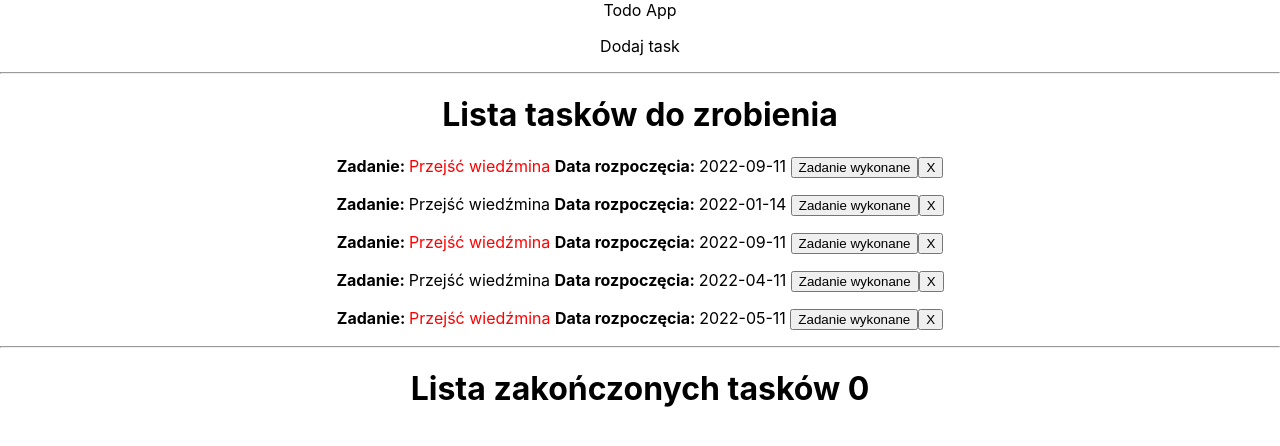
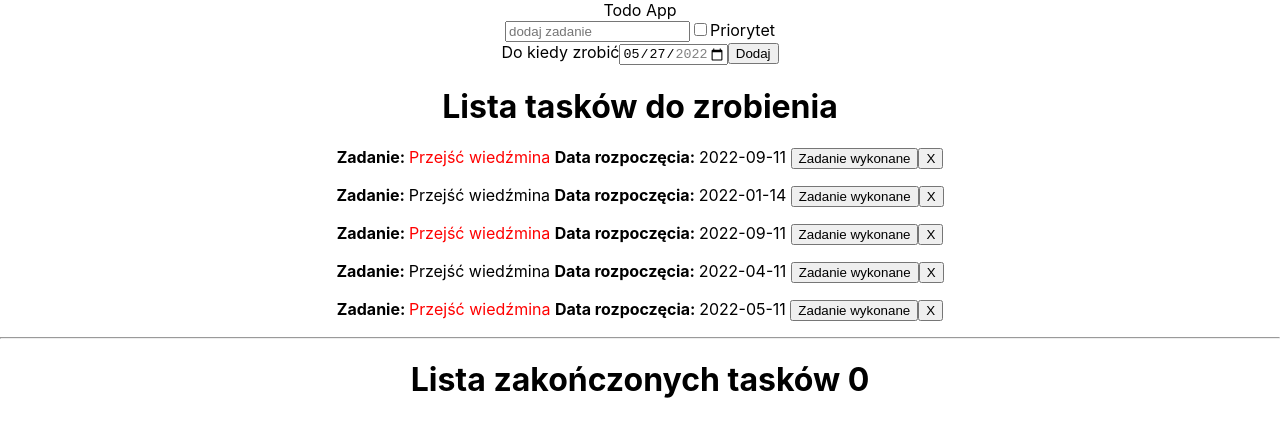
Before and after one commit to hugobosy/todo-react, a React (Create React App) app: page / in a window 1280 px wide. Shown: the top 446 px of the page. Built offline with nearby package versions, Linux system fonts and the light colour scheme.

Commit message:
add structure form AddTask

```diff
--- a/src/components/AddTask.js
+++ b/src/components/AddTask.js
@@ -2,12 +2,21 @@ import React, {useState} from "react";
 
 export const AddTask = () => {
 
-    const [state, setState] = useState('')
+    const [state, setState] = useState({
+        text: '',
+        check: false,
+        date: "2022-05-27"
+    })
 
     return (
         <div>
-            <p>Dodaj task</p>
-            <hr/>
+            <input type="text" placeholder="dodaj zadanie" value={state.text}/>
+            <input type="checkbox" checked={state.check}/>
+            <label>Priorytet</label>
+            <br/>
+            <label>Do kiedy zrobić</label>
+            <input type="date" value={state.date} min="2022-05-27" max="2022-12-31"/>
+            <button>Dodaj</button>
         </div>
     )
 }
```
